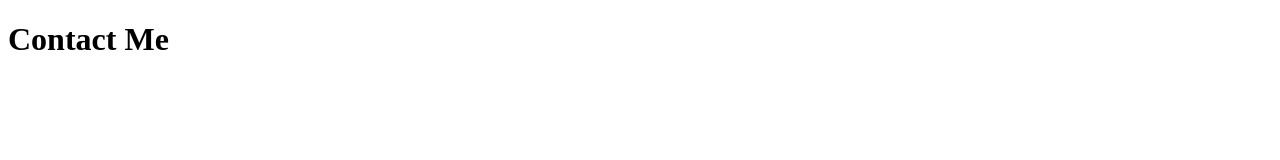
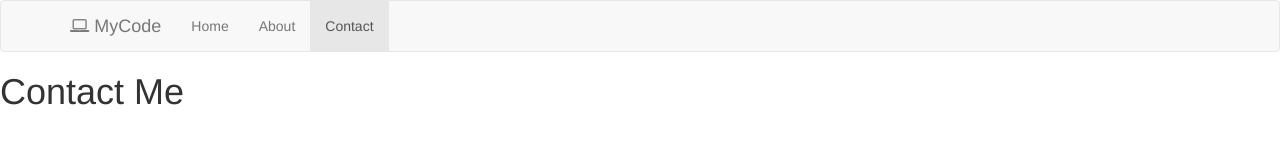
Before and after one commit to ChrisOrmzy/ChrisOrmzy.github.io, a plain HTML site: page contact.html in a window 1280 px wide. Drawn offline with nearby package versions, Linux system fonts and the light colour scheme.

Commit message:
Update contact.html

```diff
--- a/contact.html
+++ b/contact.html
@@ -4,8 +4,35 @@
     <meta charset="UTF-8">
     <meta name="viewport" content="width=device-width, initial-scale=1.0">
     <title>Contact Me</title>
+    <link rel="stylesheet" href="https://maxcdn.bootstrapcdn.com/bootstrap/3.3.7/css/bootstrap.min.css" integrity="sha384-BVYiiSIFeK1dGmJRAkycuHAHRg32OmUcww7on3RYdg4Va+PmSTsz/K68vbdEjh4u" crossorigin="anonymous">
+    <link href="https://fonts.googleapis.com/css2?family=Lato:wght@400;700&display=swap" rel="stylesheet">
+    <link rel="stylesheet" href="https://stackpath.bootstrapcdn.com/font-awesome/4.7.0/css/font-awesome.min.css">
 </head>
 <body>
+    <nav class="navbar navbar-default">
+        <div class="container">
+          <!-- Brand and toggle get grouped for better mobile display -->
+          <div class="navbar-header">
+            <button type="button" class="navbar-toggle collapsed" data-toggle="collapse" data-target="#bs-example-navbar-collapse-1" aria-expanded="false">
+              <span class="sr-only">Toggle navigation</span>
+              <span class="icon-bar"></span>
+              <span class="icon-bar"></span>
+              <span class="icon-bar"></span>
+            </button>
+            <a class="navbar-brand" href="#"><i class="fa fa-laptop"></i> MyCode</a>
+          </div>
+
+          <!-- Collect the nav links, forms, and other content for toggling -->
+          <div class="collapse navbar-collapse" id="bs-example-navbar-collapse-1">
+            <ul class="nav navbar-nav">
+              <li><a href="index.html">Home</a></li>
+              <li><a href="about.html">About</a></li>
+              <li class="active"><a href="contact.html">Contact</a></li>
+            </ul>
+          </div><!-- /.navbar-collapse -->
+        </div><!-- /.container-fluid -->
+      </nav>
+
     <h1>Contact Me</h1>
 </body>
 </html>
```
